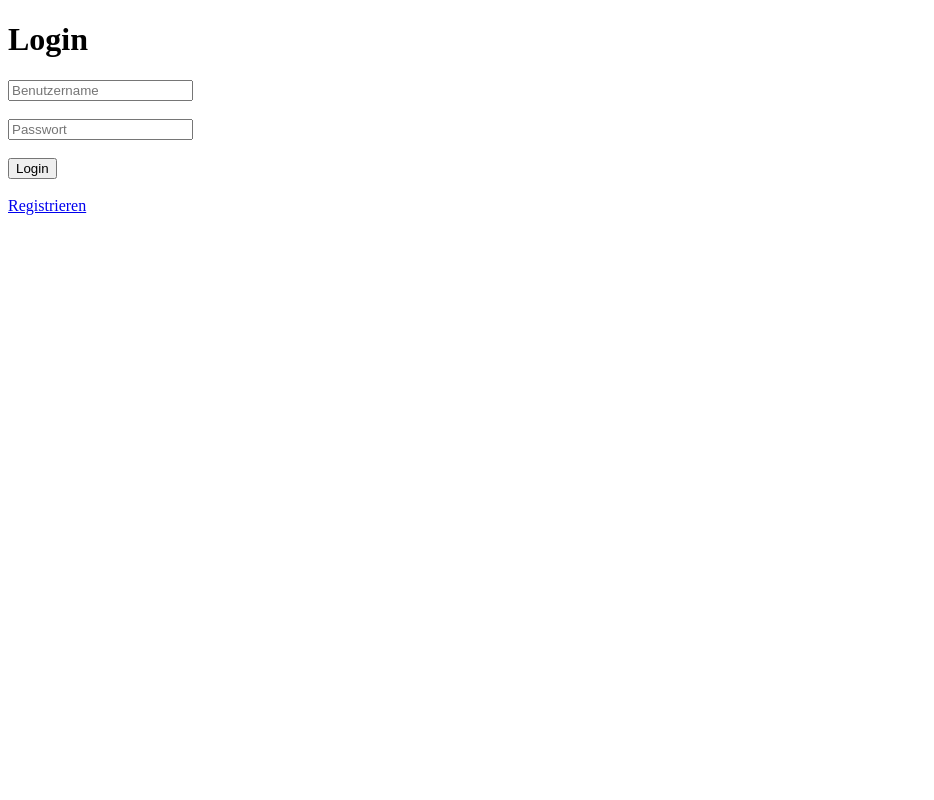
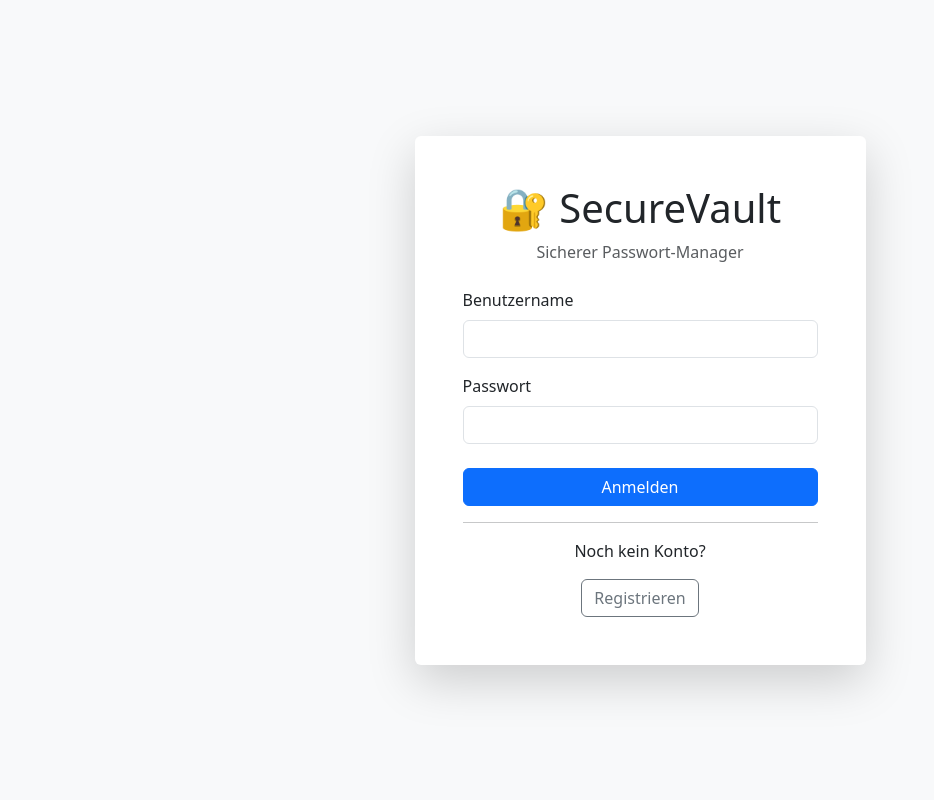
Before and after one commit to AbelaKodra/SecureVault, a Flask app: page /login in a window 1280 px wide. Shown: the whole page, without its empty margins (0-934 px from the left). Run offline with Flask 3, Linux system fonts and the light colour scheme.

Commit message:
Improvement UI

```diff
--- a/templates/login.html
+++ b/templates/login.html
@@ -1,41 +1,104 @@
 <!DOCTYPE html>
-<html>
+<html lang="de">
+
 <head>
-    <title>Login</title>
+    <meta charset="UTF-8">
+    <meta name="viewport" content="width=device-width, initial-scale=1.0">
+    <title>SecureVault Login</title>
+
+    <link href="https://cdn.jsdelivr.net/npm/bootstrap@5.3.3/dist/css/bootstrap.min.css" rel="stylesheet">
+
 </head>
-<body>
 
-<h1>Login</h1>
+<body class="bg-light">
+
+<div class="container">
+
+    <div class="row justify-content-center align-items-center vh-100">
+
+        <div class="col-md-5">
+
+            <div class="card shadow-lg border-0">
+
+                <div class="card-body p-5">
+
+                    <div class="text-center mb-4">
+
+                        <h1>🔐 SecureVault</h1>
+
+                        <p class="text-muted">
+                            Sicherer Passwort-Manager
+                        </p>
+
+                    </div>
 
                     <form method="POST">
+
+                        <div class="mb-3">
+
+                            <label class="form-label">
+                                Benutzername
+                            </label>
 
                             <input
                                 type="text"
                                 name="username"
-        placeholder="Benutzername"
+                                class="form-control"
                                 required>
 
-    <br><br>
+                        </div>
+
+                        <div class="mb-4">
+
+                            <label class="form-label">
+                                Passwort
+                            </label>
 
                             <input
                                 type="password"
                                 name="password"
-        placeholder="Passwort"
+                                class="form-control"
                                 required>
 
-    <br><br>
+                        </div>
 
-    <button type="submit">
-        Login
+                        <button
+                            type="submit"
+                            class="btn btn-primary w-100">
+
+                            Anmelden
+
                         </button>
 
                     </form>
 
-<br>
+                    <hr>
 
-<a href="/register">
+                    <div class="text-center">
+
+                        <p>
+                            Noch kein Konto?
+                        </p>
+
+                        <a
+                            href="/register"
+                            class="btn btn-outline-secondary">
+
                             Registrieren
+
                         </a>
+
+                    </div>
+
+                </div>
+
+            </div>
+
+        </div>
+
+    </div>
+
+</div>
 
 </body>
 </html>
```
Lines whose indentation alone changed are shown as unchanged.
